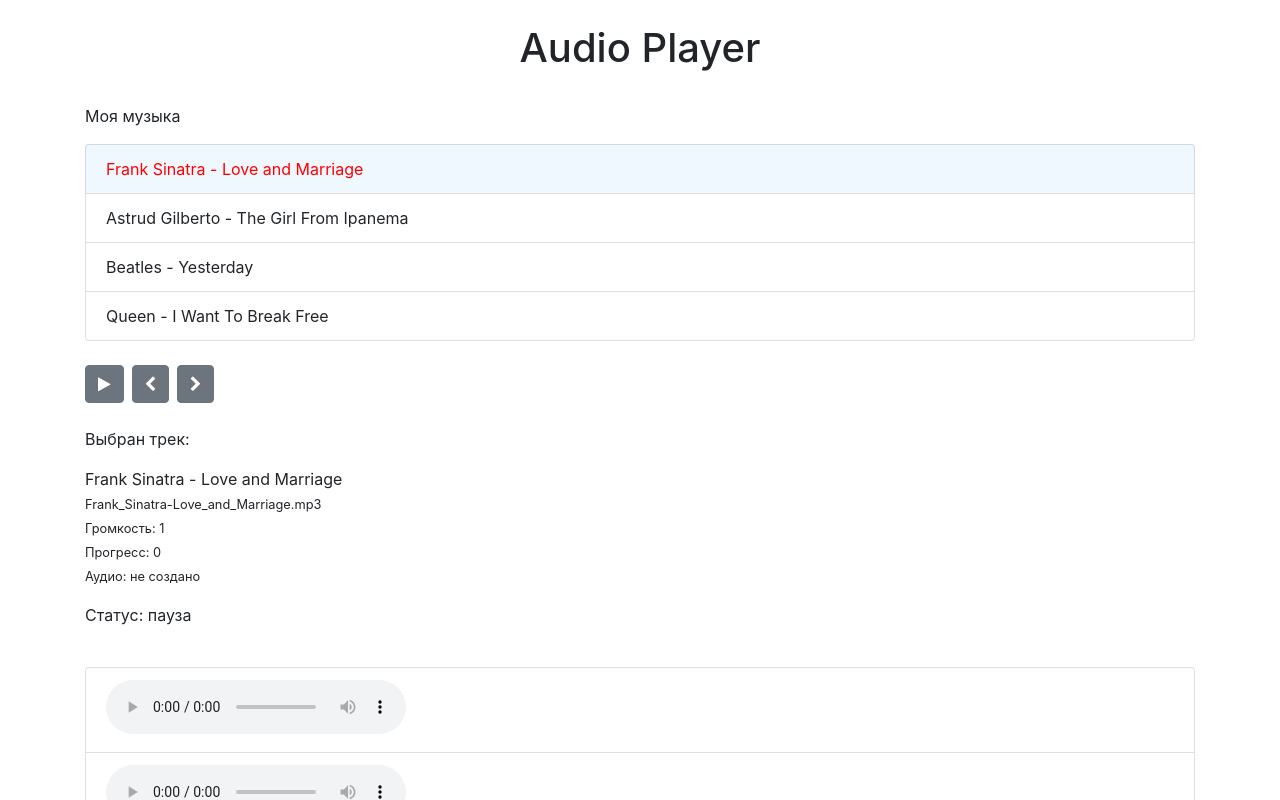
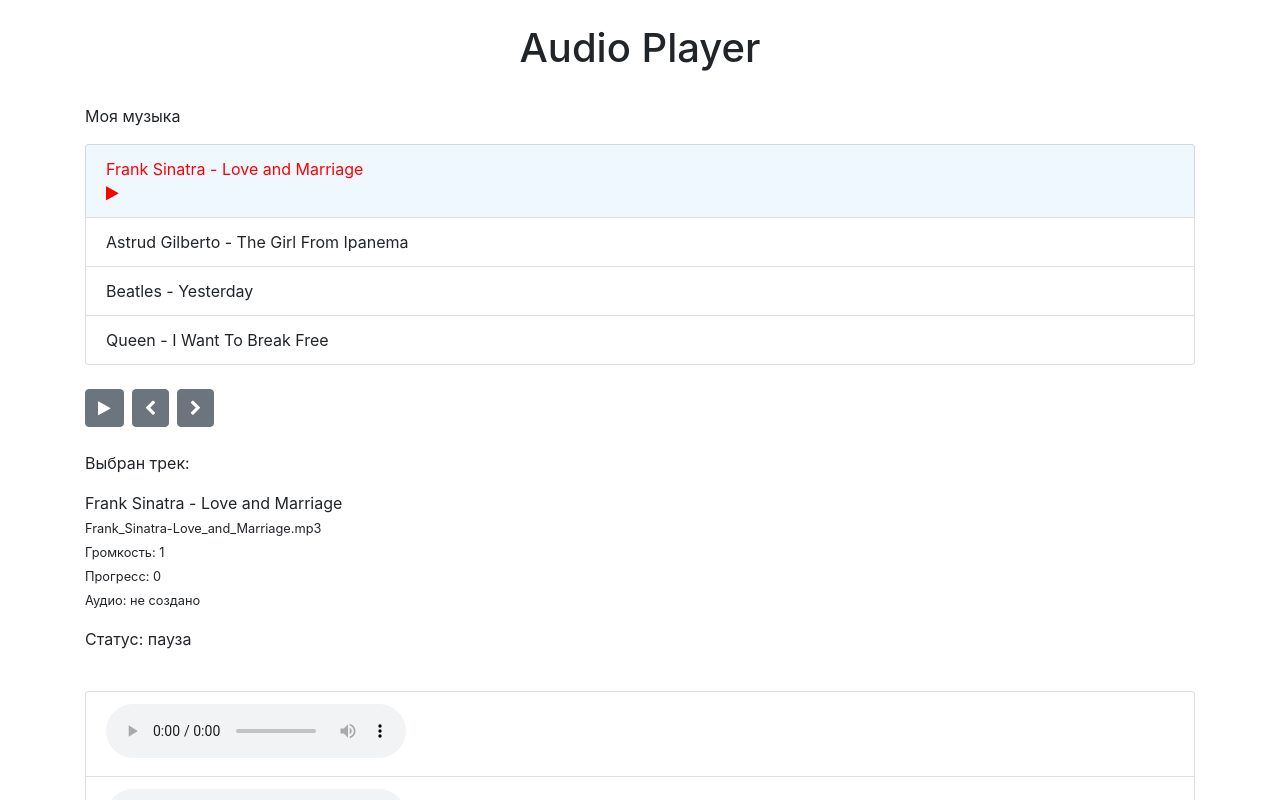
Before and after one commit to annamaria92/audioplayer, a Vue app: page / in a window 1280 px wide. Shown: the top 800 px of the page. Built offline with nearby package versions, Linux system fonts and the light colour scheme.

Commit message:
Display play status for list item

```diff
--- a/src/App.vue
+++ b/src/App.vue
@@ -24,6 +24,10 @@
           <div>
             {{item.singer}} -
             {{item.song}}
+          </div>
+          <div v-if="index === currentaudioIndex">
+            <i class="fa fa-play" v-if="!isPlaying"></i>
+            <i class="fa fa-pause" v-if="isPlaying"></i>
           </div>
         </li>
       </ul>
```
